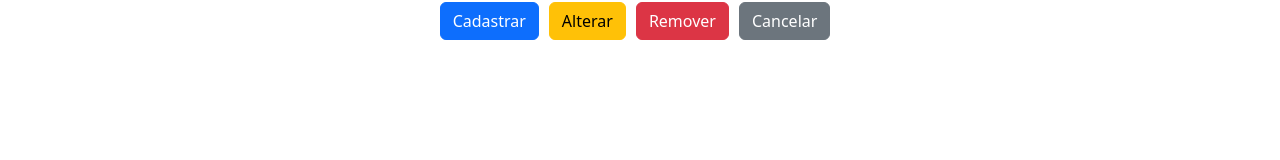
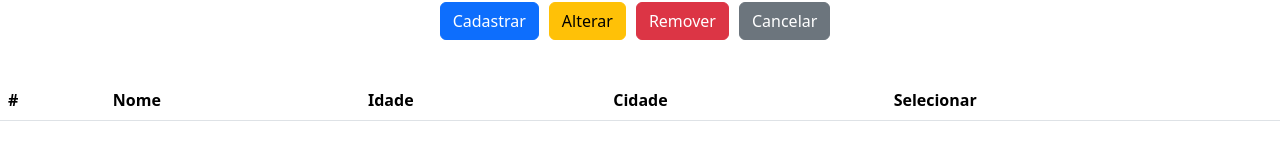
Before and after one commit to navasques/api-front-angular, an Angular app: page / in a window 1280 px wide. Shown: the part 390-550 px from the top of the page. Built offline with nearby package versions, Linux system fonts and the light colour scheme.

Commit message:
:lipstick: feat: Estilização da table

```diff
--- a/src/app/components/principal/principal.component.html
+++ b/src/app/components/principal/principal.component.html
@@ -10,3 +10,17 @@
     <input type="button" value="Remover" class="btn btn-danger">
     <input type="button" value="Cancelar" class="btn btn-secondary">
 </form>
+
+<table class="table">
+    <thead>
+        <tr>
+            <th>#</th>
+            <th>Nome</th>
+            <th>Idade</th>
+            <th>Cidade</th>
+            <th>Selecionar</th>
+        </tr>
+    </thead>
+
+    <tbody></tbody>
+</table>
```
